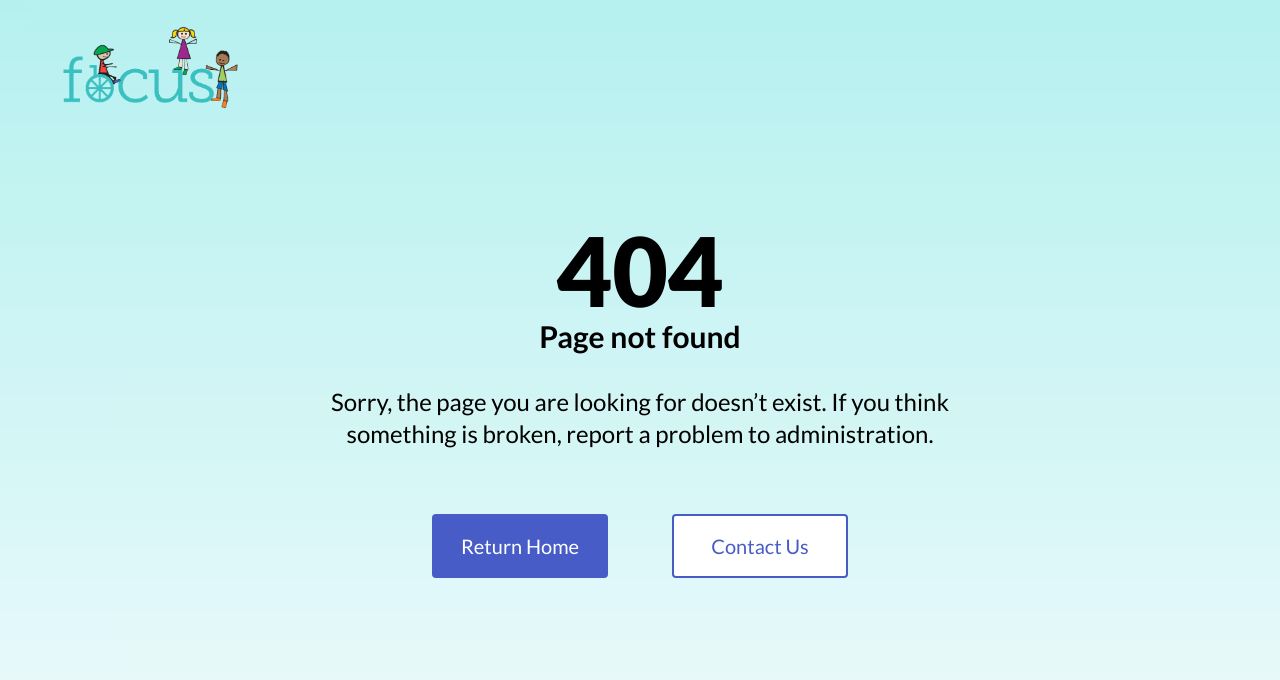
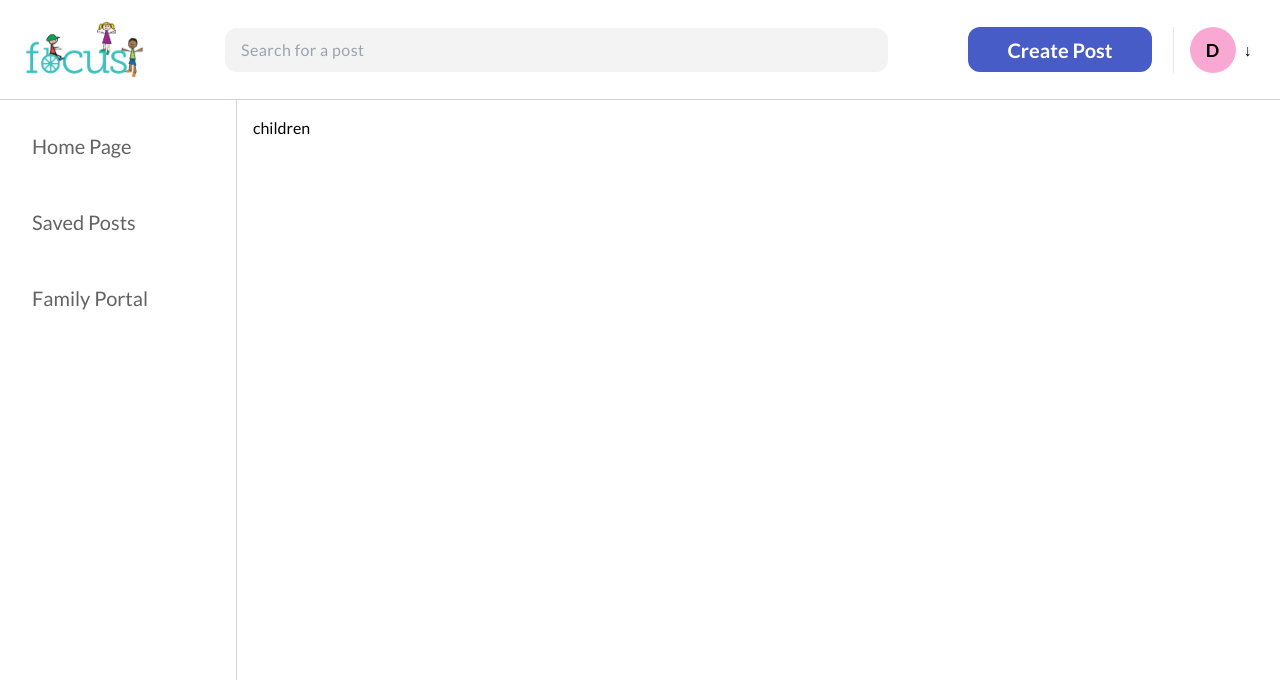
Before and after one commit to GTBitsOfGood/focus-ga, a Next.js app: page /main in a window 1280 px wide. Before the commit this address had no page. Shown: the top 680 px of the page. Built offline with nearby package versions, Linux system fonts and the light colour scheme.

Commit message:
basic fronend

```diff
--- a/src/app/layout.tsx
+++ b/src/app/layout.tsx
@@ -9,8 +9,8 @@ const lato = Lato({
 });
 
 export const metadata: Metadata = {
-  title: "Create Next App",
-  description: "Generated by create next app",
+  title: "Focus Community Page",
+  description: "Community page for families who are registered under FOCUS",
 };
 
 export default function RootLayout({
--- /dev/null
+++ b/src/app/main/page.tsx
@@ -0,0 +1,15 @@
+"use client"
+import Navbar from "../../components/Navbar";
+import Sidebar from "../../components/Sidebar";
+
+export default function Main() {
+  return (
+    <div>
+      <Navbar />
+      <Sidebar />
+      <div className="ml-[237px] mt-[100px] p-4">
+        children
+      </div>
+    </div>
+  );
+}
--- /dev/null
+++ b/src/components/Navbar.tsx
@@ -0,0 +1,107 @@
+"use client";
+import { useState } from "react";
+import { useRouter } from "next/navigation";
+import focusLogo from "@/../public/focus-logo.png";
+import Image from "next/image";
+
+export default function Navbar() {
+  const router = useRouter();
+  const [menuIsOpen, setMenuIsOpen] = useState(false);
+
+  const toggleDropdown = () => {
+    setMenuIsOpen(!menuIsOpen);
+  };
+
+  return (
+    <div className="w-full h-[100px] bg-white flex items-center justify-between px-6 fixed top-0 z-50 border-b border-gray-300">
+      {/* Logo */}
+      <Image src={focusLogo} width={121} height={58} alt="focus-logo" />
+
+      {/* Search Bar */}
+      <div className="flex-grow mx-20">
+        <input
+          type="text"
+          placeholder="Search for a post"
+          className="w-full h-11 px-4 rounded-xl bg-[#F3F3F3] tracking-wide"
+        />
+      </div>
+
+      {/* Create Post Button */}
+      <button
+        className="bg-blue text-xl text-white font-semibold w-[184px] h-[45px] rounded-[12px]"
+        onClick={() => router.push("/create-post")}
+      >
+        Create Post
+      </button>
+
+      {/* Profile Picture + Dropdown */}
+      <div
+        className="flex items-center justify-center ml-4 w-[88px] h-full relative group hover:bg-gray-100 transition-colors duration-200 cursor-pointer"
+        onClick={toggleDropdown}
+      >
+        {/* Profile Picture Circle */}
+        <div className="border-l pl-4">
+          <div className="w-[46px] h-[46px] bg-pink-300 rounded-full flex items-center justify-center cursor-pointer">
+            <span className="text-black font-bold text-lg">D</span>
+          </div>
+        </div>
+
+        {/* Arrow Icon */}
+        <div className="cursor-pointer ml-2">
+          {menuIsOpen ? <span>&uarr;</span> : <span>&darr;</span>}
+        </div>
+
+        {/* Blue line when menu is open */}
+        {menuIsOpen && (
+          <div className="absolute bottom-[-1px] left-0 w-full h-[6px] bg-blue"></div>
+        )}
+      </div>
+
+      {/* Dropdown Menu */}
+      {menuIsOpen && (
+        <div className="absolute right-0 top-[100px] w-[180px] bg-white rounded-md z-10 border border-gray-300">
+          <div className="w-[60px] h-[60px] bg-pink-300 rounded-full flex items-center justify-center m-auto mt-2">
+            <span className="text-black font-bold text-3xl">D</span>
+          </div>
+
+          <ul className="p-2 text-center">
+            <li
+              className="py-1 px-4 hover:bg-gray-100 cursor-pointer transition-colors"
+              onClick={() => {
+                router.push("/profile");
+              }}
+            >
+              Profile
+            </li>
+            <li
+              className="py-1 px-4 hover:bg-gray-100 cursor-pointer transition-colors"
+              onClick={() => {
+                router.push("/saved-posts");
+              }}
+            >
+              Saved Posts
+            </li>
+            <li
+              className="py-1 px-4 hover:bg-gray-100 cursor-pointer transition-colors"
+              onClick={() => {
+                router.push("/profile/settings");
+              }}
+            >
+              Settings
+            </li>
+            <li className="py-[16px] mx-6 cursor-pointer border-t mt-2 font-bold">
+              <button
+                className="w-full py-[2px] px-4 text-gray-700 bg-gray-100 border border-gray-300 rounded-sm hover:bg-gray-300"
+                onClick={() => {
+                  router.push("/login");
+                }}
+              >
+                Log Out
+              </button>
+            </li>
+          </ul>
+        </div>
+      )}
+    </div>
+  );
+}
--- /dev/null
+++ b/src/components/Sidebar.tsx
@@ -0,0 +1,37 @@
+"use client";
+import { useRouter } from "next/navigation";
+
+export default function Sidebar() {
+  const router = useRouter();
+
+  return (
+    <div className="fixed top-[100px] left-0 h-full w-[237px] border-r border-gray-300 pt-2">
+      <ul className="text-[#636363] text-xl">
+        <li>
+          <button
+            className="w-full text-left text-blue-600 hover:bg-gray-100 py-6 px-8 transition-colors"
+            onClick={() => router.push("/main")}
+          >
+            Home Page
+          </button>
+        </li>
+        <li>
+          <button
+            className="w-full text-left text-blue-600 hover:bg-gray-100 py-6 px-8 transition-colors"
+            onClick={() => router.push("/saved-posts")}
+          >
+            Saved Posts
+          </button>
+        </li>
+        <li>
+          <button
+            className="w-full text-left text-blue-600 hover:bg-gray-100 py-6 px-8 transition-colors"
+            onClick={() => (window.location.href = "https://focus-ga.my.site.com/s/")}
+          >
+            Family Portal
+          </button>
+        </li>
+      </ul>
+    </div>
+  );
+}
```
